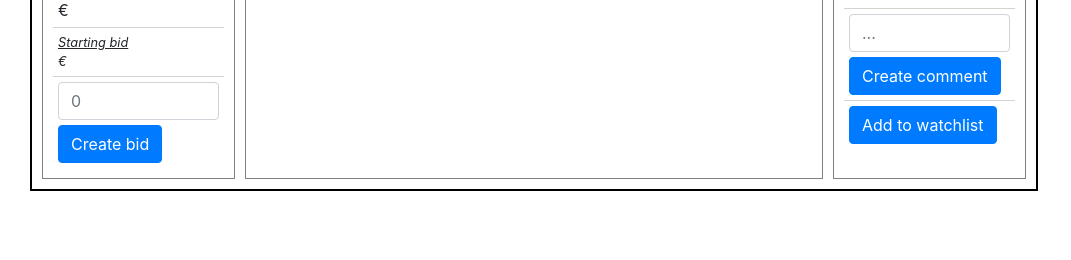
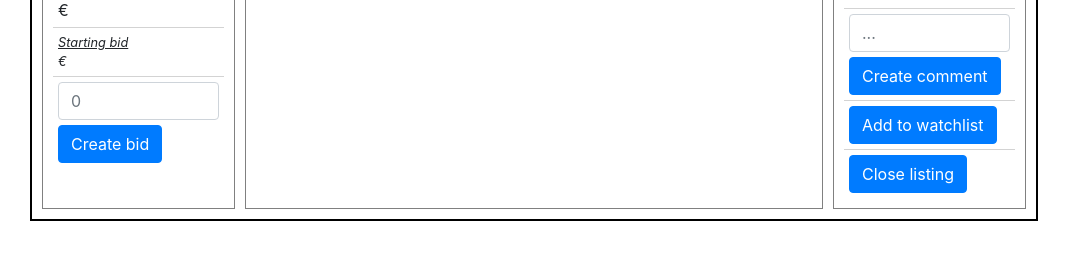
Before and after one commit to RobClaessens/web-dev-course, a Django app: template auctions/templates/auctions/active_listing.html in a window 1280 px wide. Shown: the part 269-529 px from the top of the page, without its empty margins (0-1071 px from the left). Run offline with Django 3.2, Linux system fonts and the light colour scheme; the template is opened without the code that fills it, so the values that code supplies are empty; some libraries are stand-ins or nearby versions.

Commit message:
Add functionality to close listing and indicate status.

```diff
--- a/auctions/models.py
+++ b/auctions/models.py
@@ -29,6 +29,7 @@ class Listing(models.Model):
     category = models.ForeignKey(Category, default='', blank=True, null=True, on_delete=models.SET_DEFAULT, related_name="listings")
     user = models.ForeignKey(User, on_delete=models.CASCADE, related_name='listings')
     created_at = models.DateTimeField(auto_now_add=True)
+    closed = models.BooleanField(default=False)
 
     @property
     def highest_bid_object(self):
--- a/auctions/templates/auctions/active_listing.html
+++ b/auctions/templates/auctions/active_listing.html
@@ -104,6 +104,27 @@
                     </form>
                 </div>
             {% endif %}
+            {% if listing.closed %}
+                {% if user.id is listing.highest_bid_object.user.id %}
+                    <div class="property">
+                        Auction closed,<br> you won the auction!
+                    </div>
+                {% else %}
+                    <div class="property">
+                        Auction closed
+                    </div>
+                {% endif %}
+            {% else %}
+                {% if user.id is listing.user.id %}
+                    <div class="property">
+                        <form action="{% url 'close_listing' listing.id %}" method="post">
+                            {% csrf_token %}
+                            <input class="btn btn-primary" type="submit" value="Close listing"
+                                   onclick="return confirm('Are you sure you want to close the auction?')">
+                        </form>
+                    </div>
+                {% endif %}
+            {% endif %}
         </div>
     </div>
 {% endblock %}
--- a/auctions/urls.py
+++ b/auctions/urls.py
@@ -13,6 +13,7 @@ urlpatterns = [
     path("<int:listing_id>/create_comment", views.create_comment, name="create_comment"),
     path("<int:listing_id>/create_watching", views.create_watching, name="create_watching"),
     path("<int:listing_id>/remove_watching", views.remove_watching, name="remove_watching"),
+    path("<int:listing_id>/close_listing", views.close_listing, name="close_listing"),
     path("category/<int:category_id>", views.category, name="category"),
     path("watchlist", views.watchlist, name="watchlist")
 ]
```
Also changed, not shown: auctions/views.py (+23 -0 lines).
